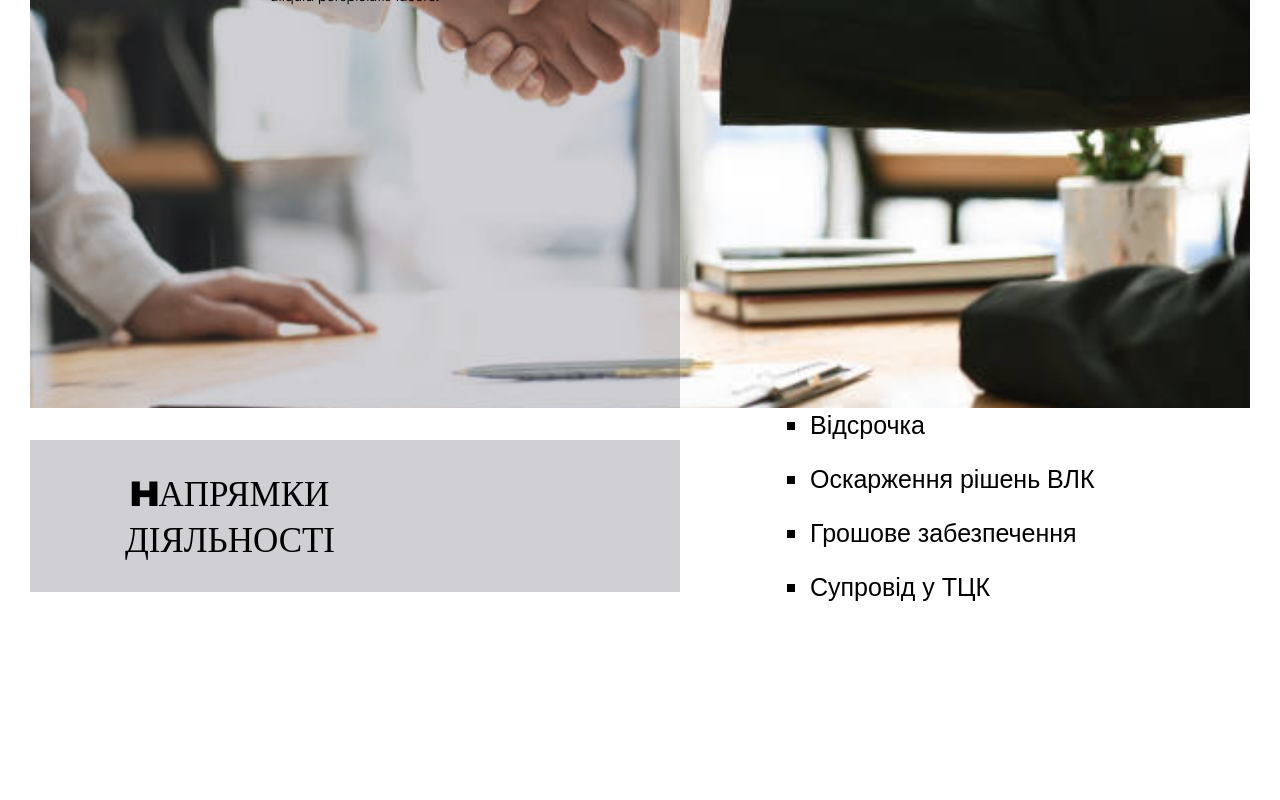
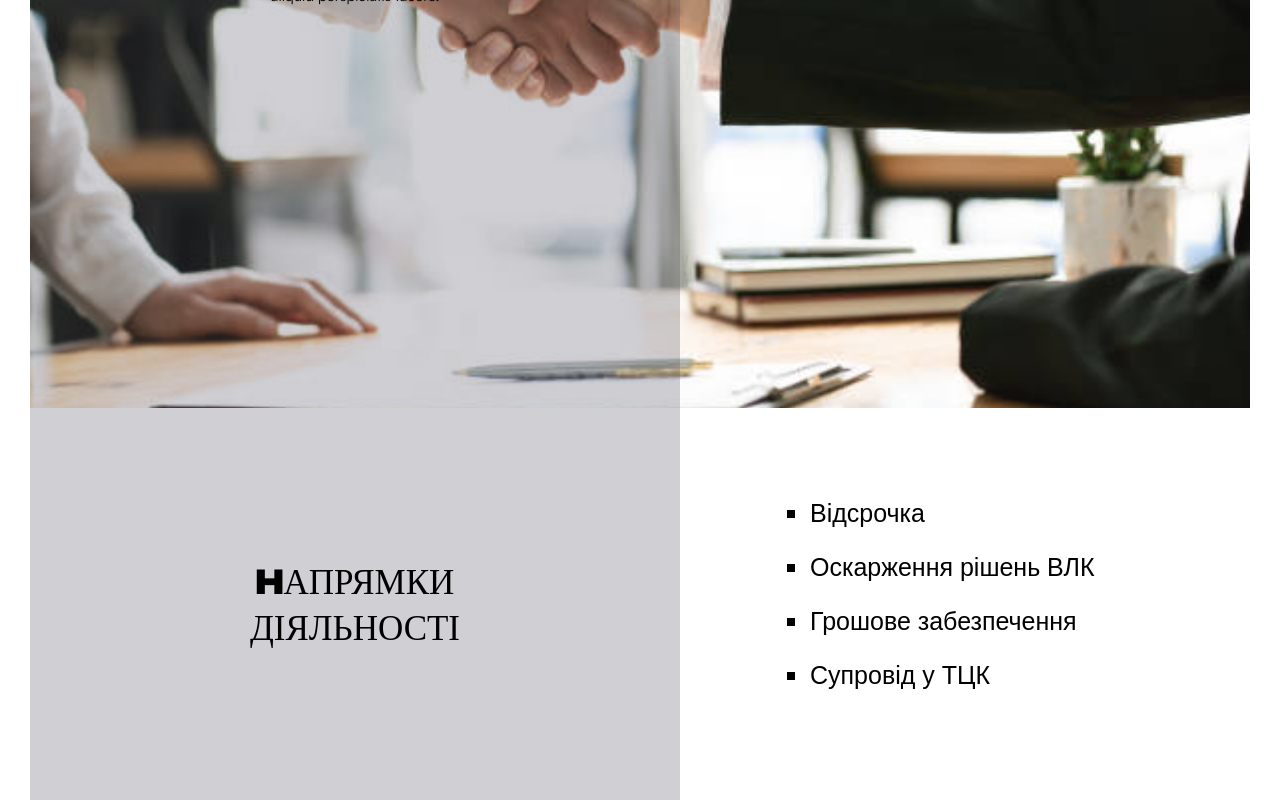
Before and after one commit to Victoria060187/zhykovskiy_project, a React (Create React App) app: page / in a window 1280 px wide. Shown: the part 678-1478 px from the top of the page. Before the commit the page ends 1302 px from the top, so only its background shows below. Built offline with nearby package versions, Linux system fonts and the light colour scheme.

Commit message:
changed css file

```diff
--- a/src/components/activity/Activity.css
+++ b/src/components/activity/Activity.css
@@ -7,21 +7,15 @@
 
 .activity-title-container{
     width: 650px;
-	/*margin: 0 auto;
-	height: 100%;
-	position: absolute;
-	left: 0;
-	top: 0;*/
     background: rgba(64, 64, 84, 0.25)
 }
 .activity-title {
-	margin: 0 auto;
+	margin: 150px auto;
 	height: 100%;
     width: 340px;
     font-family: 'Integral';
     font-size: 35px;
     text-transform: uppercase;
-    margin: 30px;
     text-align: center;
 }
 
```
